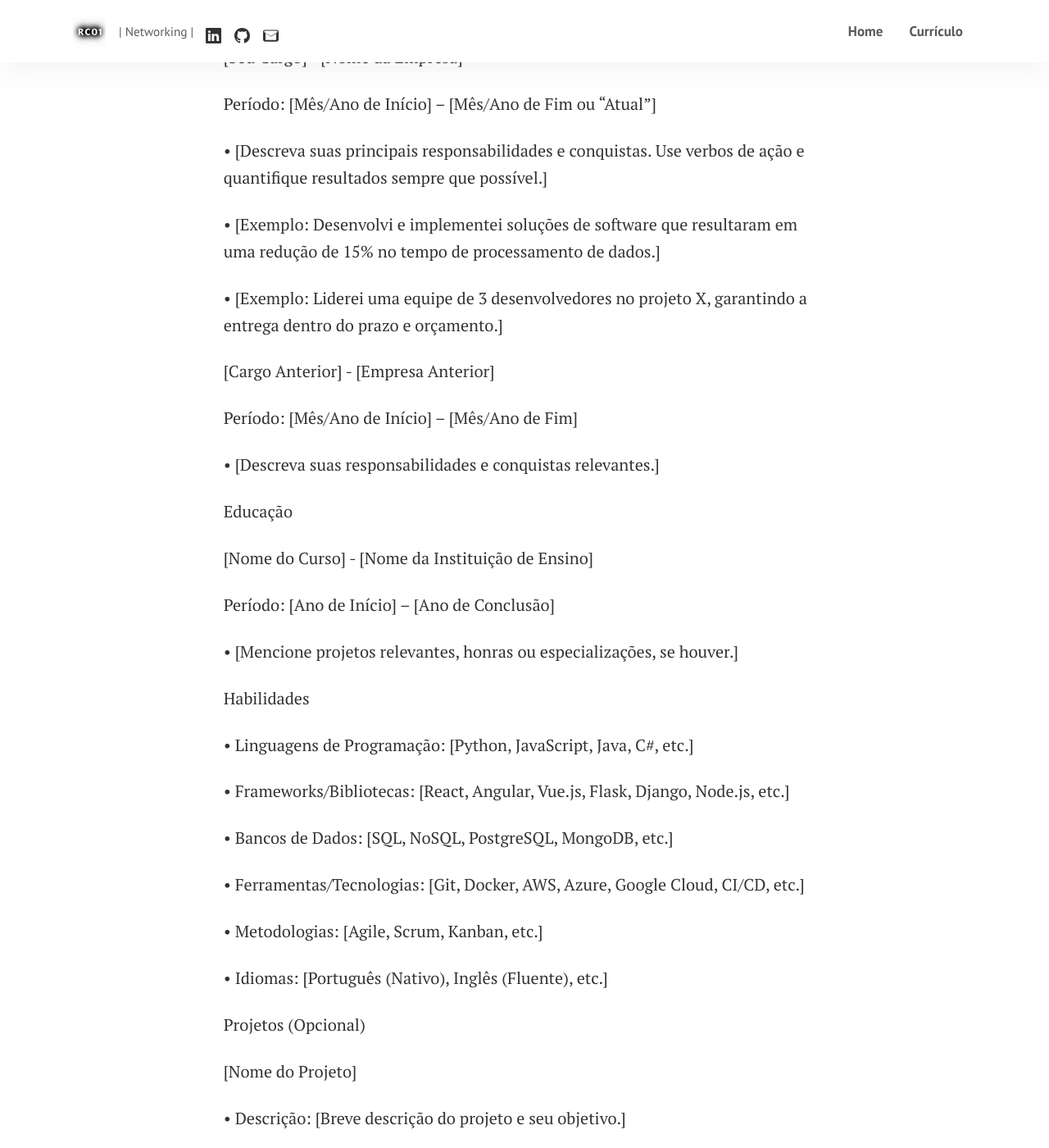
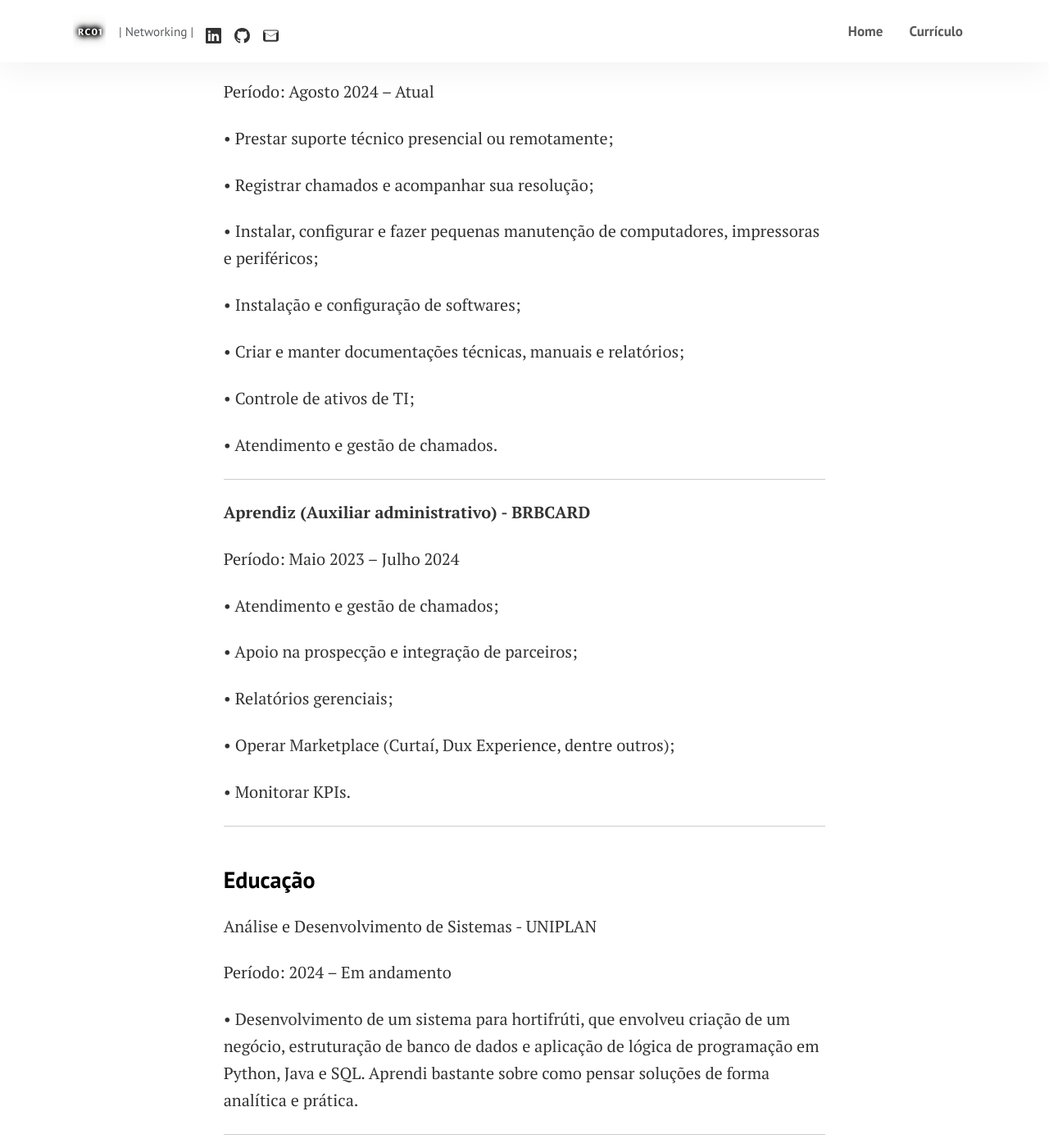
Before and after one commit to ronycosta01/ronycosta01.github.io, a Jekyll site: the page built from curriculo.md, in a window 1280 px wide and 1400 px high, scrolled down 435 px. Shown: the whole window at 82% size. Built offline with Jekyll 4.4.1, drawn with Linux system fonts in a browser that asks for light colours; some of the changed text lies outside the part shown.

Commit message:
curriculo adicionando as informações pessoais

```diff
--- a/_layouts/default.html
+++ b/_layouts/default.html
@@ -2,10 +2,13 @@
 <html lang="pt-BR">
 <head>
 <meta charset="utf-8">
-<meta name="viewport" content="width=device-width, initial-scale=1, shrink-to-fit=no">
+<meta name="viewport" content="width=device-width, initial-scale=1.0">
+<meta name="description" content="Portfólio para postagem de projetos">
+<meta name="author" content="Rony Vonn Costa Santos">
+<meta name="keywords" content="Análise de dados, TI, Tecnologia, Projetos, Portfólio, Dados, Estudante">
 <link rel="icon" href="{{ site.baseurl }}/{{site.favicon}}">
 
-<title>{{ page.title }} | {{site.title}}</title>
+<title>Rony</title>
 
 {% seo %}
 
--- a/curriculo.md
+++ b/curriculo.md
@@ -4,83 +4,103 @@
 permalink: /curriculo/
 ---
 
-Meu Currículo
 
-Resumo
+### **Resumo**
 
-Sou um profissional com experiência em [sua área de atuação], apaixonado por [seus interesses]. Busco constantemente novos desafios e oportunidades para aplicar e expandir meus conhecimentos.
+Sou um profissional com experiência em Suporte ao usuário, apaixonado por Análise de dados. Busco constantemente novos desafios e oportunidades para aplicar e expandir meus conhecimentos.
 
-Experiência Profissional
+### **Experiência Profissional**
 
-[Seu Cargo] - [Nome da Empresa]
+**Estagiário (Suporte ao usuário) - BRBCARD**
 
-Período: [Mês/Ano de Início] – [Mês/Ano de Fim ou "Atual"]
+Período: Agosto 2024 – Atual
 
 •
-[Descreva suas principais responsabilidades e conquistas. Use verbos de ação e quantifique resultados sempre que possível.]
+Prestar suporte técnico presencial ou remotamente;
 
 •
-[Exemplo: Desenvolvi e implementei soluções de software que resultaram em uma redução de 15% no tempo de processamento de dados.]
+Registrar chamados e acompanhar sua resolução;
 
 •
-[Exemplo: Liderei uma equipe de 3 desenvolvedores no projeto X, garantindo a entrega dentro do prazo e orçamento.]
-
-[Cargo Anterior] - [Empresa Anterior]
-
-Período: [Mês/Ano de Início] – [Mês/Ano de Fim]
+Instalar, configurar e fazer pequenas manutenção de computadores, impressoras e periféricos;
 
 •
-[Descreva suas responsabilidades e conquistas relevantes.]
-
-Educação
-
-[Nome do Curso] - [Nome da Instituição de Ensino]
-
-Período: [Ano de Início] – [Ano de Conclusão]
+Instalação e configuração de softwares;
 
 •
-[Mencione projetos relevantes, honras ou especializações, se houver.]
-
-Habilidades
+Criar e manter documentações técnicas, manuais e relatórios;
 
 •
-Linguagens de Programação: [Python, JavaScript, Java, C#, etc.]
+Controle de ativos de TI;
 
 •
-Frameworks/Bibliotecas: [React, Angular, Vue.js, Flask, Django, Node.js, etc.]
+Atendimento e gestão de chamados.
+
+____________________________________________________________________________________________________
+
+**Aprendiz (Auxiliar administrativo) - BRBCARD**
+
+Período: Maio 2023 – Julho 2024
 
 •
-Bancos de Dados: [SQL, NoSQL, PostgreSQL, MongoDB, etc.]
+Atendimento e gestão de chamados;
 
 •
-Ferramentas/Tecnologias: [Git, Docker, AWS, Azure, Google Cloud, CI/CD, etc.]
+Apoio na prospecção e integração de parceiros;
 
 •
-Metodologias: [Agile, Scrum, Kanban, etc.]
+Relatórios gerenciais;
 
 •
-Idiomas: [Português (Nativo), Inglês (Fluente), etc.]
-
-Projetos (Opcional)
-
-[Nome do Projeto]
+Operar Marketplace (Curtaí, Dux Experience, dentre outros);
 
 •
-Descrição: [Breve descrição do projeto e seu objetivo.]
+Monitorar KPIs.
+
+
+____________________________________________________________________________________________________
+
+### **Educação**
+
+Análise e Desenvolvimento de Sistemas - UNIPLAN
+
+Período: 2024 – Em andamento
 
 •
-Tecnologias: [Tecnologias utilizadas.]
+Desenvolvimento de um sistema para hortifrúti, que envolveu criação de um negócio, estruturação de banco de dados e aplicação de lógica de programação em Python, Java e SQL. Aprendi bastante sobre como pensar soluções de forma analítica e prática.
+
+
+____________________________________________________________________________________________________
+
+### **Habilidades**
 
 •
-Link: [Link para o projeto (GitHub, site, etc.)]
-
-Contato
+Linguagens de Programação: Python, Java.
 
 •
-Email: [Seu Email]
+Frameworks/Bibliotecas: Pandas, Selenium.
 
 •
-LinkedIn: [Seu Perfil do LinkedIn]
+Bancos de Dados: SQL Server, MySQL.
 
 •
-GitHub: [Seu Perfil do GitHub]
+Ferramentas/Tecnologias: Git, PowerBI, Excel.
+
+•
+Metodologias: Scrum, Kanban.
+
+
+____________________________________________________________________________________________________
+
+### **Contato**
+
+•
+Email: rony.vonn977@gmail.com
+
+•
+LinkedIn: https://www.linkedin.com/in/rony-vonn-costa-603697261/
+
+•
+GitHub: https://github.com/ronycosta01
+
+• Telefone/WhatsApp: 61981779401
```
